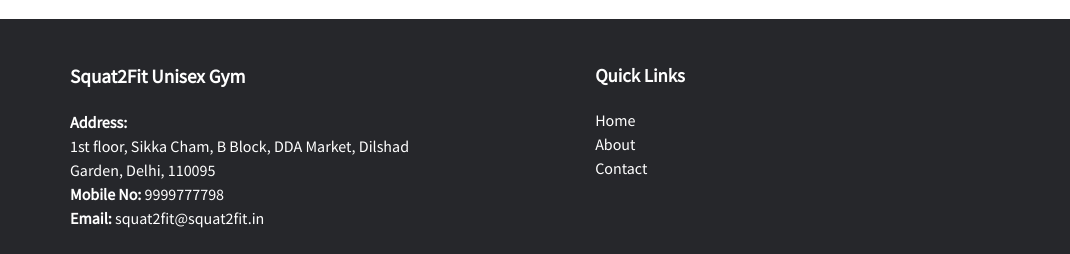
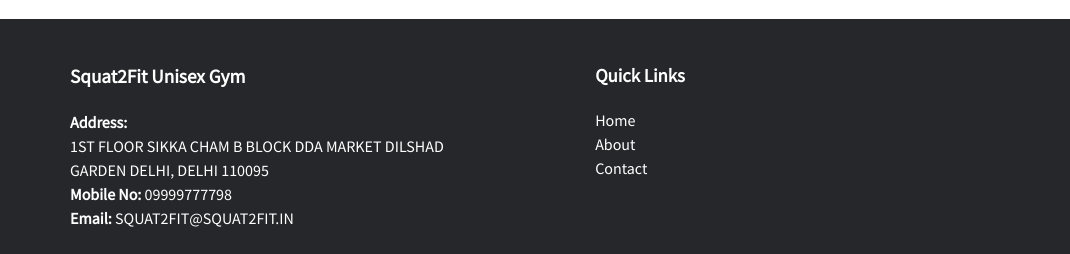
Before and after one commit to tusharkr16/netlify, a Gatsby site: page / in a window 1280 px wide. Shown: the part 1393-1647 px from the top of the page, 0-1070 px from the left. Built offline with nearby package versions, Linux system fonts and the light colour scheme; Gatsby itself is replaced by a stand-in of ours.

Commit message:
Update address

```diff
--- a/src/components/footer/index.js
+++ b/src/components/footer/index.js
@@ -12,14 +12,16 @@
           <div className="description">
             <strong>Address:</strong>
             <br />
-            1st floor, Sikka Cham, B Block, DDA Market, Dilshad Garden,
-            Delhi, 110095
+            1ST FLOOR SIKKA CHAM B BLOCK DDA MARKET
+    DILSHAD GARDEN
+    DELHI, DELHI 110095
+
             <br />
             <strong>Mobile No: </strong>
-            9999777798
+            09999777798
             <br />
             <strong>Email: </strong>
-            squat2fit@squat2fit.in
+            SQUAT2FIT@SQUAT2FIT.IN
           </div>
         </div>
         <div className="navigation footer_item">
```
